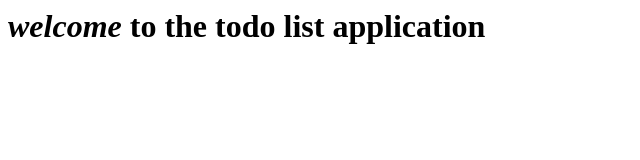
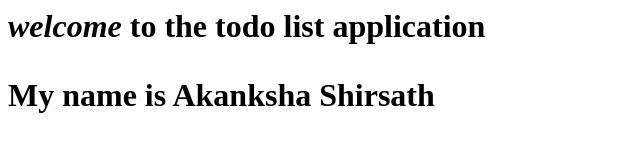
Before and after one commit to AkRanu/todo_2017fall, a plain HTML site: page index.html in a window 1280 px wide. Shown: the whole page, without its empty margins (0-640 px from the left). Drawn offline with Linux system fonts and the light colour scheme.

Commit message:
Added paragraph tag to the index file

```diff
--- a/index.html
+++ b/index.html
@@ -3,6 +3,9 @@
 <h1>
 
 <i>welcome</i> to the todo list application
+ 	<p>
+	My name is Akanksha Shirsath
+ 	</p>
 
 </h1>
 
```
